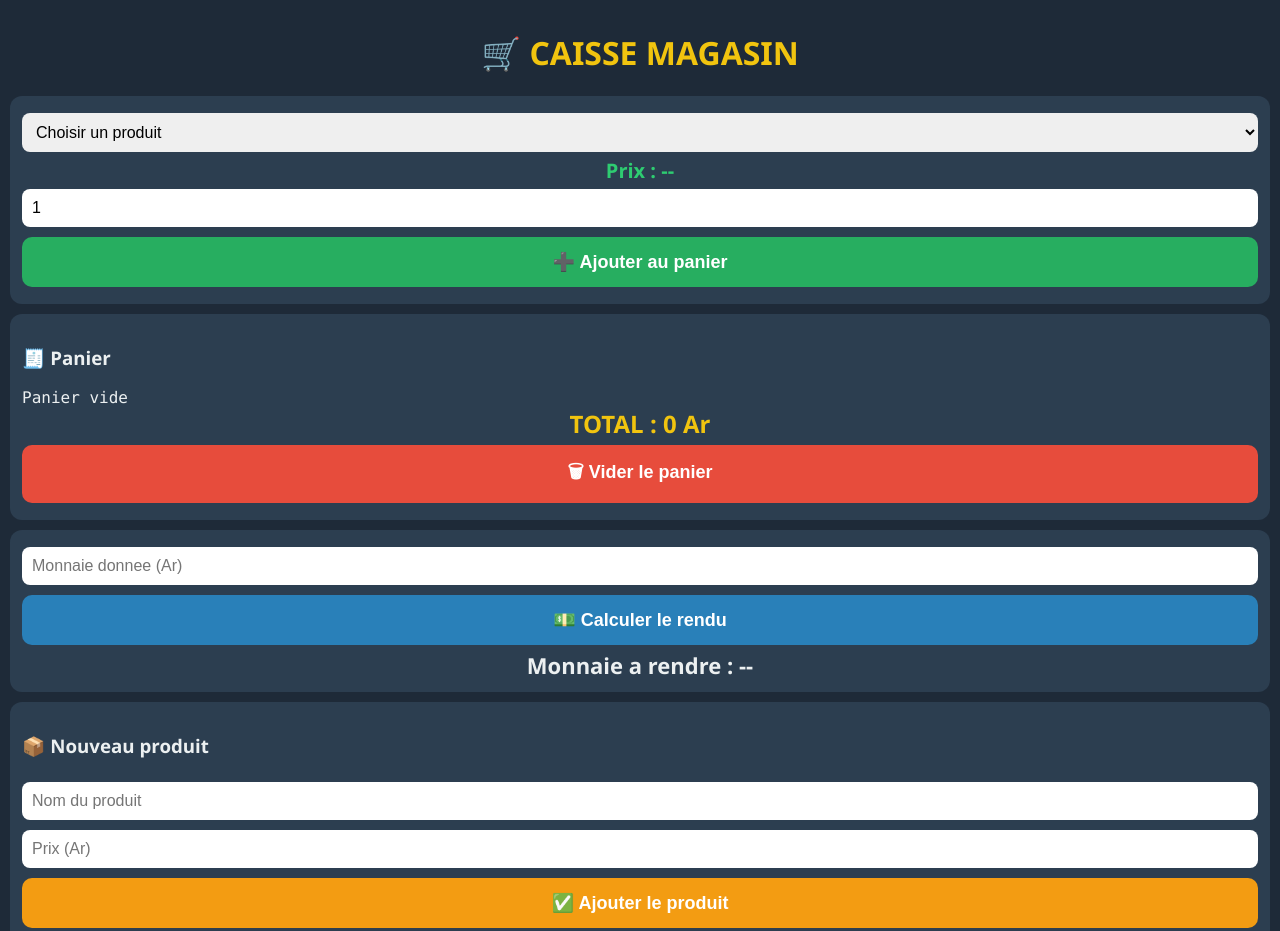
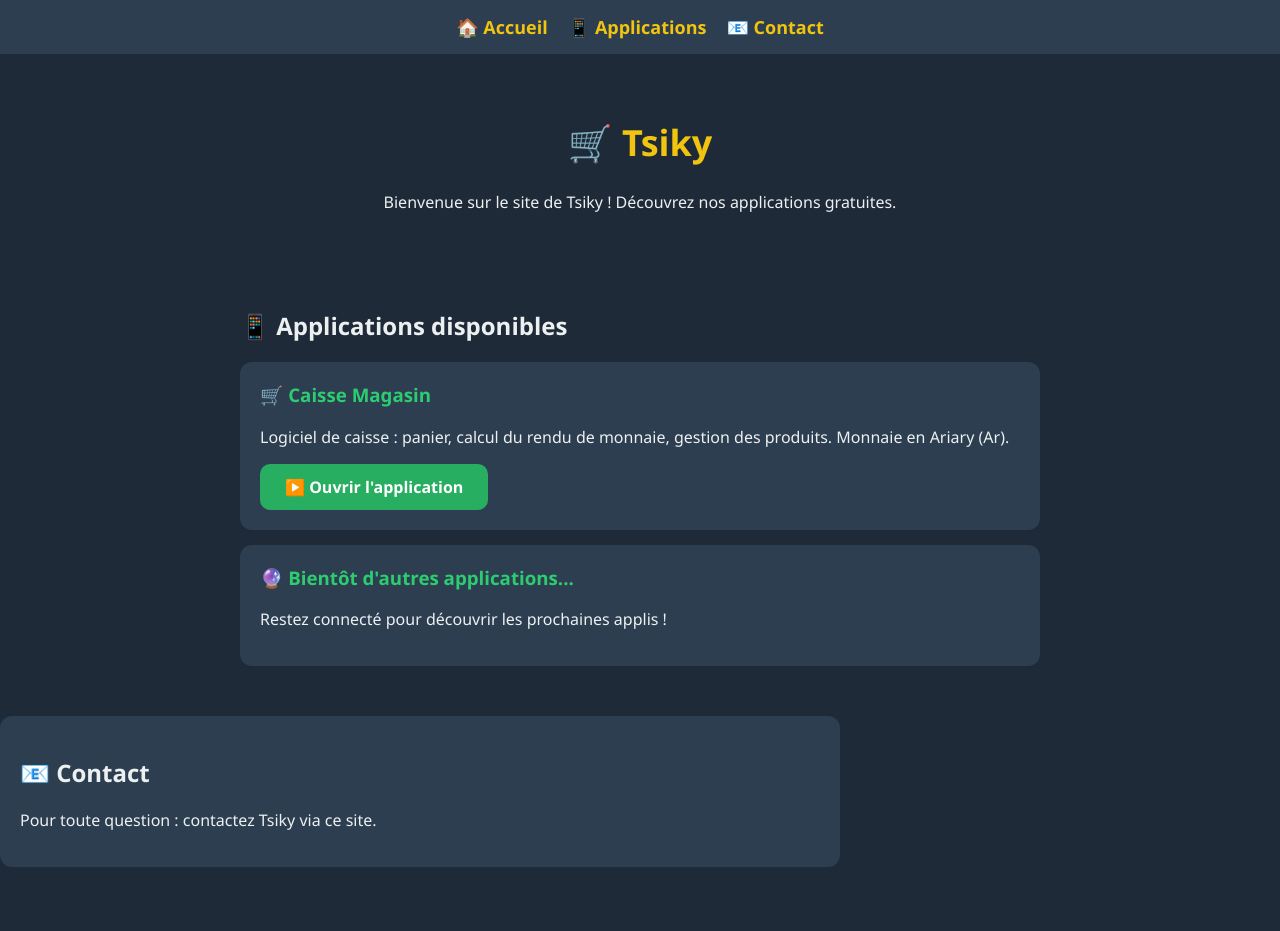
Before and after one commit to Tsiky1801/magasin, a plain HTML site: page index.html in a window 1280 px wide. Shown: the top 931 px of the page. After the commit the page ends 882 px from the top, so only its background shows below. Drawn offline with Linux system fonts and the light colour scheme.

Commit message:
Update title and restructure HTML layout

```diff
--- a/index.html
+++ b/index.html
@@ -3,99 +3,49 @@
 <head>
 <meta charset="UTF-8">
 <meta name="viewport" content="width=device-width, initial-scale=1.0">
-<title>Caisse Magasin</title>
-<link rel="manifest" href="manifest.json">
+<title>Tsiky - Applications</title>
 <style>
-  body { font-family: 'Segoe UI', Arial; background:#1e2a38; color:#ecf0f1; margin:0; padding:10px; }
-  h1 { text-align:center; color:#f1c40f; }
-  .card { background:#2c3e50; border-radius:12px; padding:12px; margin:10px 0; }
-  select, input { width:100%; padding:10px; font-size:16px; border-radius:8px; border:none; margin:5px 0; box-sizing:border-box; }
-  button { width:100%; padding:14px; font-size:18px; font-weight:bold; border:none; border-radius:10px; color:white; margin:5px 0; cursor:pointer; }
-  .vert{background:#27ae60;} .rouge{background:#e74c3c;} .bleu{background:#2980b9;} .orange{background:#f39c12;}
-  #liste { white-space:pre-line; font-family:Consolas; }
-  #total { color:#f1c40f; font-size:24px; font-weight:bold; text-align:center; }
-  #rendu { font-size:22px; font-weight:bold; text-align:center; }
-  #prix { color:#2ecc71; font-size:20px; font-weight:bold; text-align:center; }
+  body { font-family:'Segoe UI',Arial; margin:0; background:#1e2a38; color:#ecf0f1; }
+  nav { background:#2c3e50; padding:15px; display:flex; gap:20px; justify-content:center; }
+  nav a { color:#f1c40f; text-decoration:none; font-weight:bold; font-size:18px; }
+  header { text-align:center; padding:40px 20px; }
+  header h1 { color:#f1c40f; font-size:36px; }
+  section { padding:20px; max-width:800px; margin:auto; }
+  .carte { background:#2c3e50; border-radius:12px; padding:20px; margin:15px 0; }
+  .carte h3 { color:#2ecc71; margin-top:0; }
+  .btn { background:#27ae60; color:white; padding:12px 25px; border:none; border-radius:10px; font-size:16px; font-weight:bold; cursor:pointer; text-decoration:none; display:inline-block; }
 </style>
 </head>
 <body>
-<h1>🛒 CAISSE MAGASIN</h1>
+<nav>
+  <a href="#accueil">🏠 Accueil</a>
+  <a href="#apps">📱 Applications</a>
+  <a href="#contact">📧 Contact</a>
+</nav>
 
-<div class="card">
-  <select id="produit" onchange="afficherPrix()"></select>
-  <div id="prix">Prix : --</div>
-  <input id="qte" type="number" min="1" value="1" placeholder="Quantite">
-  <button class="vert" onclick="ajouter()">➕ Ajouter au panier</button>
-</div>
+<header id="accueil">
+  <h1>🛒 Tsiky</h1>
+  <p>Bienvenue sur le site de Tsiky ! Découvrez nos applications gratuites.</p>
+</header>
 
-<div class="card">
-  <h3>🧾 Panier</h3>
-  <div id="liste">Panier vide</div>
-  <div id="total">TOTAL : 0 Ar</div>
-  <button class="rouge" onclick="vider()">🗑 Vider le panier</button>
-</div>
+<section id="apps">
+  <h2>📱 Applications disponibles</h2>
 
-<div class="card">
-  <input id="monnaie" type="number" placeholder="Monnaie donnee (Ar)">
-  <button class="bleu" onclick="calculer()">💵 Calculer le rendu</button>
-  <div id="rendu">Monnaie a rendre : --</div>
-</div>
+  <div class="carte">
+    <h3>🛒 Caisse Magasin</h3>
+    <p>Logiciel de caisse : panier, calcul du rendu de monnaie, gestion des produits. Monnaie en Ariary (Ar).</p>
+    <a class="btn" href="magasin/">▶️ Ouvrir l'application</a>
+  </div>
 
-<div class="card">
-  <h3>📦 Nouveau produit</h3>
-  <input id="newNom" placeholder="Nom du produit">
-  <input id="newPrix" type="number" placeholder="Prix (Ar)">
-  <button class="orange" onclick="ajouterProduit()">✅ Ajouter le produit</button>
-</div>
+  <div class="carte">
+    <h3>🔮 Bientôt d'autres applications...</h3>
+    <p>Restez connecté pour découvrir les prochaines applis !</p>
+  </div>
+</section>
 
-<script>
-let produits = JSON.parse(localStorage.getItem('produits')) || {
-  "Eau minerale 0.5L":500,"Pain":1200,"Lait 1L":3000,"Coca Cola 1.5L":4500,
-  "Croissant":800,"Cafe":2500,"Chocolat":3500,"Yaourt":700
-};
-let panier = [];
-const fmt = m => m.toLocaleString('fr-FR').replace(/ /g,' ') + ' Ar';
-
-function rafraichirListe() {
-  let s = document.getElementById('produit');
-  s.innerHTML = '<option value="">Choisir un produit</option>';
-  Object.keys(produits).sort().forEach(p => s.innerHTML += `<option>${p}</option>`);
-}
-function afficherPrix() {
-  let p = document.getElementById('produit').value;
-  document.getElementById('prix').textContent = produits[p] ? 'Prix : ' + fmt(produits[p]) : 'Prix : --';
-}
-function ajouter() {
-  let p = document.getElementById('produit').value;
-  let q = parseInt(document.getElementById('qte').value) || 1;
-  if (produits[p]) panier.push([p, produits[p], q]);
-  rafraichirPanier();
-}
-function vider() { panier = []; rafraichirPanier(); document.getElementById('rendu').textContent='Monnaie a rendre : --'; }
-function rafraichirPanier() {
-  let lignes = panier.map(([n,p,q]) => `${n}  ${q} x ${fmt(p)} = ${fmt(p*q)}`);
-  document.getElementById('liste').textContent = lignes.join('\n') || 'Panier vide';
-  document.getElementById('total').textContent = 'TOTAL : ' + fmt(panier.reduce((a,[_,p,q])=>a+p*q,0));
-}
-function calculer() {
-  let donnee = parseFloat(document.getElementById('monnaie').value);
-  let total = panier.reduce((a,[_,p,q])=>a+p*q,0);
-  if (isNaN(donnee)) { document.getElementById('rendu').textContent='Montant invalide'; return; }
-  let r = donnee - total;
-  document.getElementById('rendu').textContent = r < 0 ? '❌ Il manque ' + fmt(-r) : '✅ A rendre : ' + fmt(r);
-}
-function ajouterProduit() {
-  let n = document.getElementById('newNom').value.trim();
-  let p = parseFloat(document.getElementById('newPrix').value);
-  if (n && !isNaN(p) && p >= 0) {
-    produits[n] = p;
-    localStorage.setItem('produits', JSON.stringify(produits));
-    rafraichirListe();
-    document.getElementById('newNom').value=''; document.getElementById('newPrix').value='';
-    alert("'"+n+"' ajouté !");
-  }
-}
-rafraichirListe(); rafraichirPanier();
-</script>
+<section id="contact" class="carte">
+  <h2>📧 Contact</h2>
+  <p>Pour toute question : contactez Tsiky via ce site.</p>
+</section>
 </body>
 </html>
```
